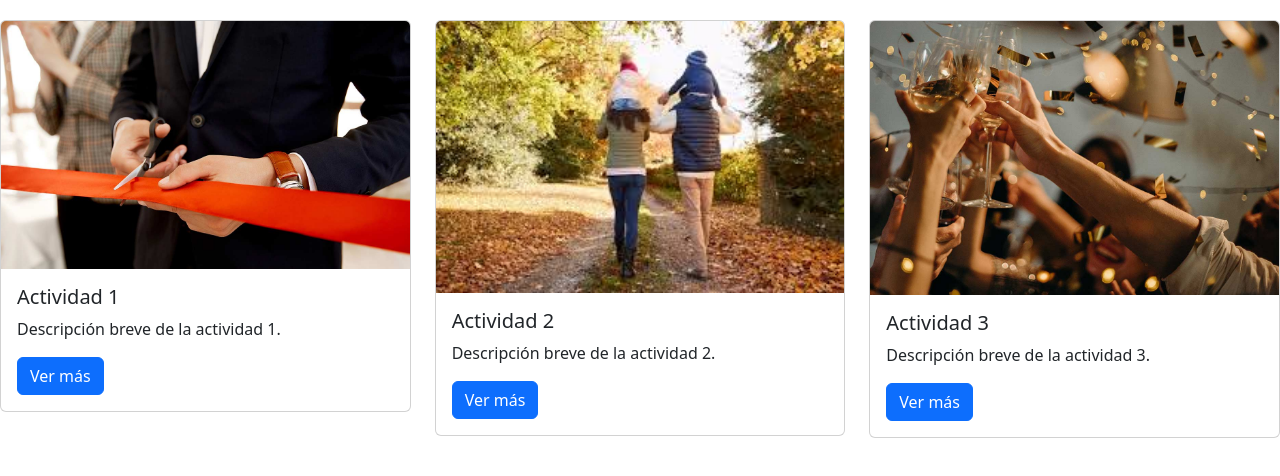
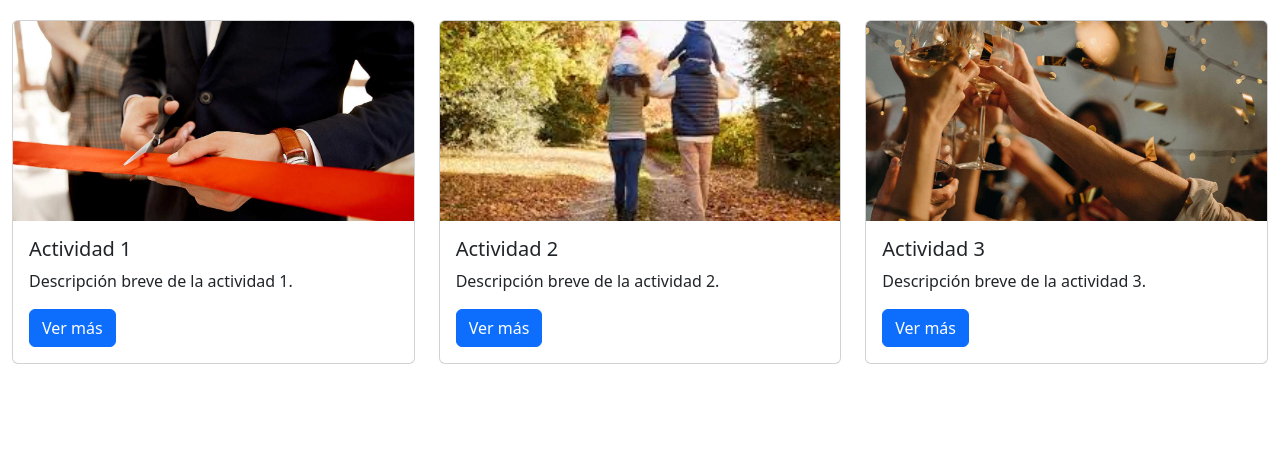
Before and after one commit to LuisFuentesDev/pagina-candidato, a plain HTML site: page actividades.html in a window 1280 px wide. Shown: the part 146-622 px from the top of the page. Drawn offline with nearby package versions, Linux system fonts and the light colour scheme.

Commit message:
ancho ventana nuevo 4

```diff
--- a/actividades.html
+++ b/actividades.html
@@ -20,8 +20,9 @@
         }
 
         .card-img-top {
-            height: 100%; /* Altura máxima igual al contenedor */
-            object-fit: cover; /* Para que las imágenes se ajusten correctamente */
+            height: 200px; /* Altura fija para todas las imágenes */
+            object-fit: cover; /* Escalar la imagen para llenar el contenedor manteniendo la proporción */
+            width: auto;
         }
     </style>
 </head>
@@ -56,7 +57,7 @@
     </div>
 
     <!-- Contenido de la página de actividades -->
-    <div class="container-fluid mt-5 px-0"> <!-- Añadido px-0 para evitar padding horizontal -->
+    <div class="container-fluid mt-5"> <!-- Añadido px-0 para evitar padding horizontal -->
         <h2 class="text-center mb-4">Actividades</h2>
         <div class="row">
             <!-- Actividad 1 -->
```
Also changed, not shown: index.html (+5 -1 lines).
